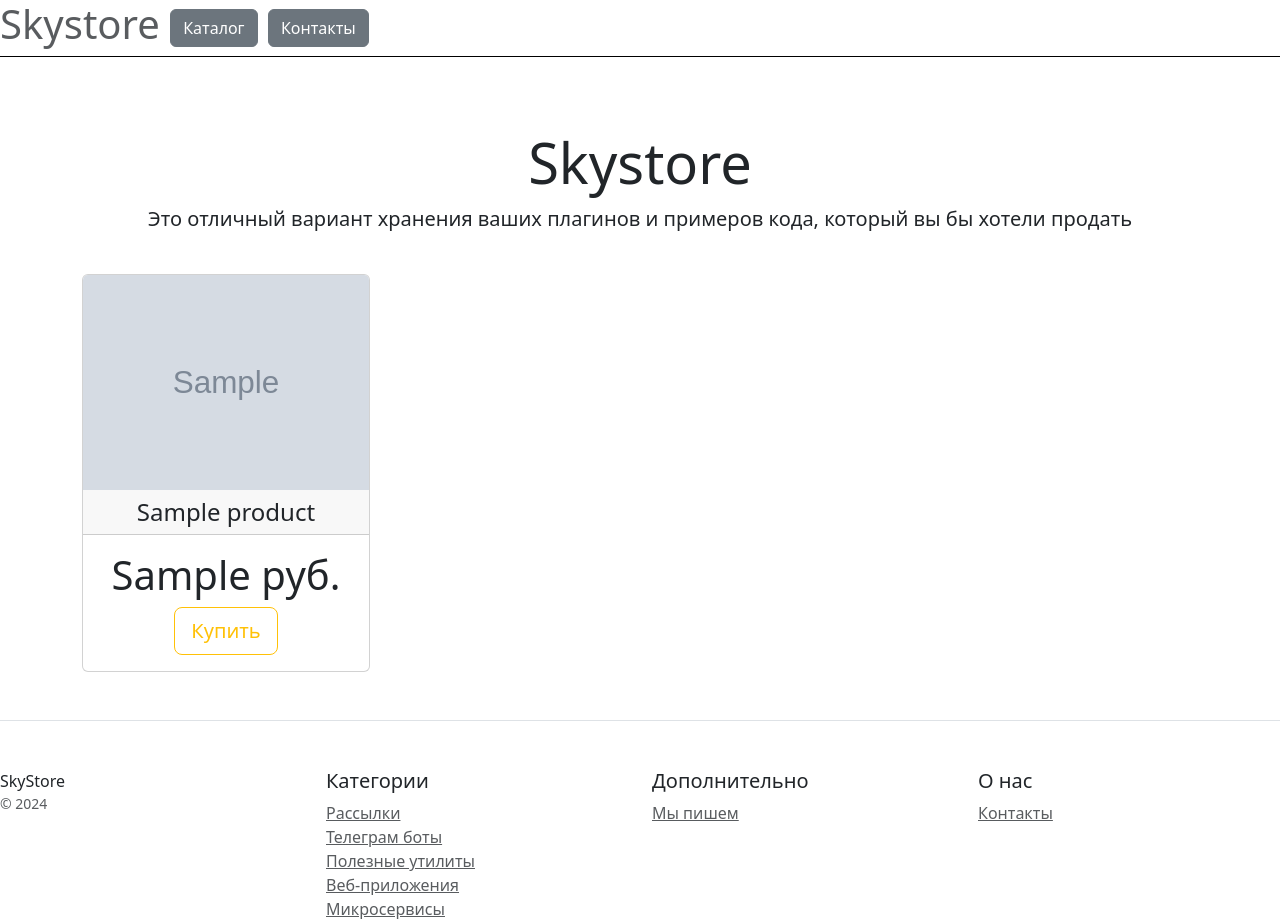
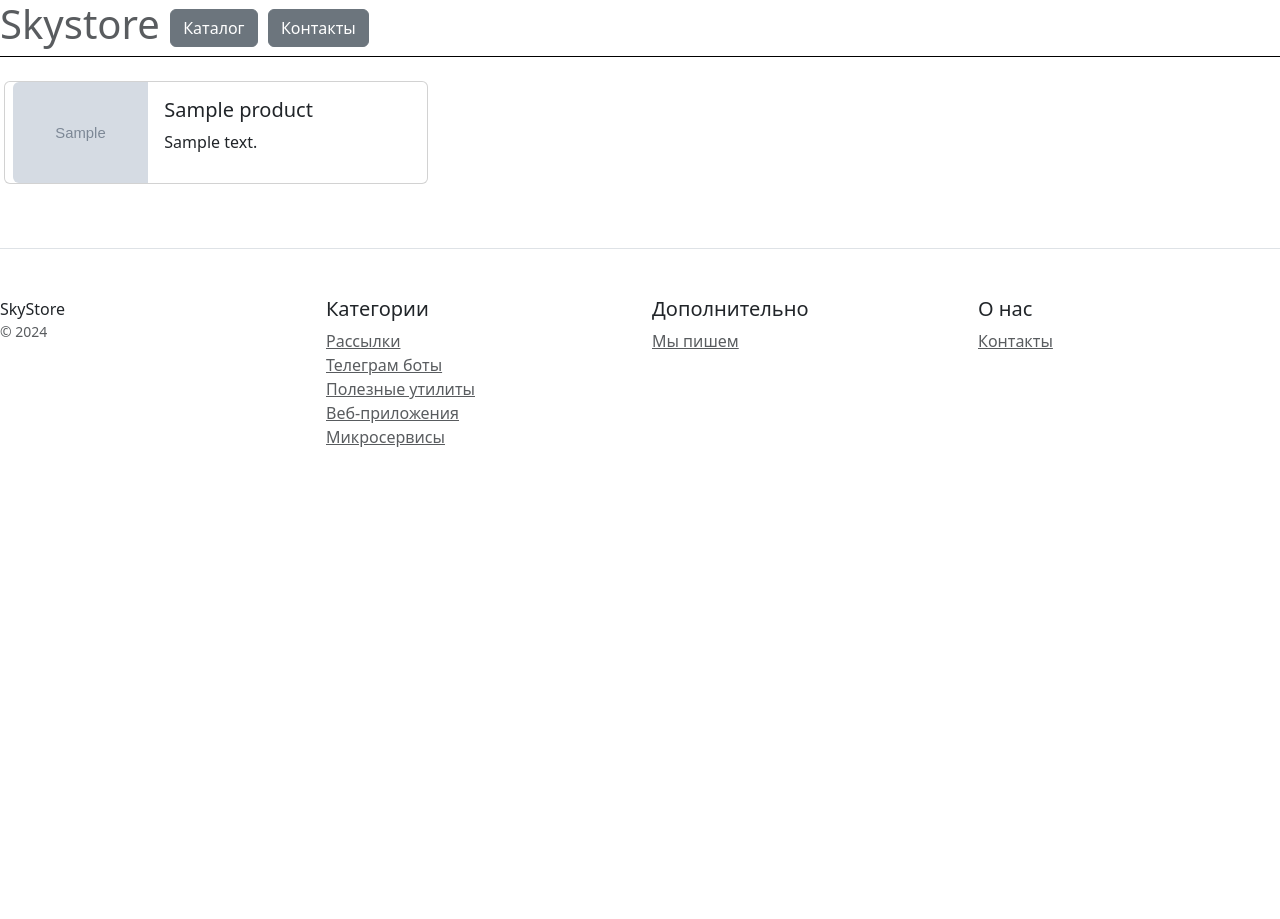
Before and after one commit to MarakushinVadim/H_W_Django, a Django app: page /product_detail/1/ in a window 1280 px wide. Shown: the top 919 px of the page. After the commit the page ends 447 px from the top, so only its background shows below. Run offline with Django 5.2, Linux system fonts and the light colour scheme; tables that the repository leaves empty hold one stand-in row (values such as "Sample post"); grey boxes marked "Sample" are stand-in pictures; some libraries are stand-ins or nearby versions.

Commit message:
add data

```diff
--- a/H_W_Django/urls.py
+++ b/H_W_Django/urls.py
@@ -22,5 +22,5 @@ from django.urls import path, include
 
 urlpatterns = [
     path("admin/", admin.site.urls),
-    path("", include("catalog.urls")),
+    path("", include(("catalog.urls", 'catalog'), namespace='catalog')),
 ] + static(settings.MEDIA_URL, document_root=settings.MEDIA_ROOT)
--- a/catalog/apps.py
+++ b/catalog/apps.py
@@ -5,3 +5,4 @@ class CatalogConfig(AppConfig):
     default_auto_field = "django.db.models.BigAutoField"
     name = "catalog"
     verbose_name = "Категории и товары"
+    namespace = 'catalog_app'
--- a/catalog/templates/base.html
+++ b/catalog/templates/base.html
@@ -8,12 +8,7 @@
     <link href="{% static 'css/bootstrap.min.css' %}" rel="stylesheet">
 </head>
 <body>
-<div class="h1 pb-2 mb-4 text-body-secondary border-bottom border-black">
-    Skystore
-
-    <a type="button" class="btn btn-secondary" href="/">Каталог</a>
-    <a type="button" class="btn btn-secondary" href="contact_info">Контакты</a>
-</div>
+{% include 'includes/inc_menu.html' %}
 
 {% block content %}
 {% endblock %}
--- a/catalog/templates/catalog/index.html
+++ b/catalog/templates/catalog/index.html
@@ -22,7 +22,8 @@
                 <div class="card-body">
                     <p class="fst-italic">{{ product.description | description_filter }}</p>
                     <h1 class="card-title pricing-card-title">{{ product.price }} руб.</h1>
-
+                    <a type="button" class="btn btn-lg btn btn-outline-warning"
+                       href="{% url 'catalog:product_detail' product.pk %}">Подробнее</a>
                     <button type="button" class="btn btn-lg btn btn-outline-warning">Купить</button>
                 </div>
 
--- a/catalog/templates/catalog/product_detail.html
+++ b/catalog/templates/catalog/product_detail.html
@@ -1,31 +1,23 @@
 {% extends 'base.html' %}
+{% load my_tags %}
 {% block content %}
 
-<div class="pricing-header px-3 py-3 pt-md-5 pb-md-4 mx-auto text-center">
-    <h1 class="display-4">Skystore</h1>
-    <p class="lead">Это отличный вариант хранения ваших плагинов и примеров кода, который вы бы хотели
-        продать</p>
-</div>
-
-<div class="container">
+<div class="container-fluid">
     <div class="row row-cols-1 row-cols-sm-2 row-cols-md-3 g-3">
-        <div class="col">
-            <div class="card text-center" style="width: 18rem;">
-
-                <img src="{{ product.photo }}"
-                     class="card-img-top" alt="">
-                <div class="card-header">
-                    <h4 class="my-0 font-weight-normal">{{ product.name }}</h4>
+        <div class="card mb-3" style="max-width: 540px;">
+            <div class="row g-0">
+                <div class="col-md-4">
+                    <img src="{{ product.photo | media_filter }}" class="img-fluid rounded-start" alt="...">
                 </div>
-                <div class="card-body">
-                    <h1 class="card-title pricing-card-title">{{ product.price }} руб.</h1>
-
-                    <button type="button" class="btn btn-lg btn btn-outline-warning">Купить</button>
+                <div class="col-md-8">
+                    <div class="card-body">
+                        <h5 class="card-title">{{ product.name }}</h5>
+                        <p class="card-text">{{ product.description }}</p>
+                    </div>
                 </div>
-
             </div>
         </div>
+
     </div>
 </div>
-
 {% endblock %}
--- /dev/null
+++ b/catalog/templates/includes/inc_menu.html
@@ -0,0 +1,6 @@
+<div class="h1 pb-2 mb-4 text-body-secondary border-bottom border-black">
+    Skystore
+
+    <a type="button" class="btn btn-secondary" href="{% url 'catalog:index' %}">Каталог</a>
+    <a type="button" class="btn btn-secondary" href="contact_info">Контакты</a>
+</div>
--- a/catalog/templatetags/my_tags.py
+++ b/catalog/templatetags/my_tags.py
@@ -6,7 +6,7 @@ register = template.Library()
 @register.filter()
 def media_filter(path):
     if path:
-        return f"media/{path}"
+        return (f"/media/{path}")
     return "#"
 
 
--- a/catalog/urls.py
+++ b/catalog/urls.py
@@ -3,8 +3,8 @@ from django.urls import path
 from catalog.views import index, contact_info, base, product_detail
 
 urlpatterns = [
-    path("", index),
+    path("", index, name='index'),
     path("contact_info", contact_info),
     path('base', base),
-    path('product_detail/<int:pk>/', product_detail)
+    path('product_detail/<int:pk>/', product_detail, name='product_detail')
 ]
```
Also changed, not shown: catalog/views.py (line endings or trailing spaces).
